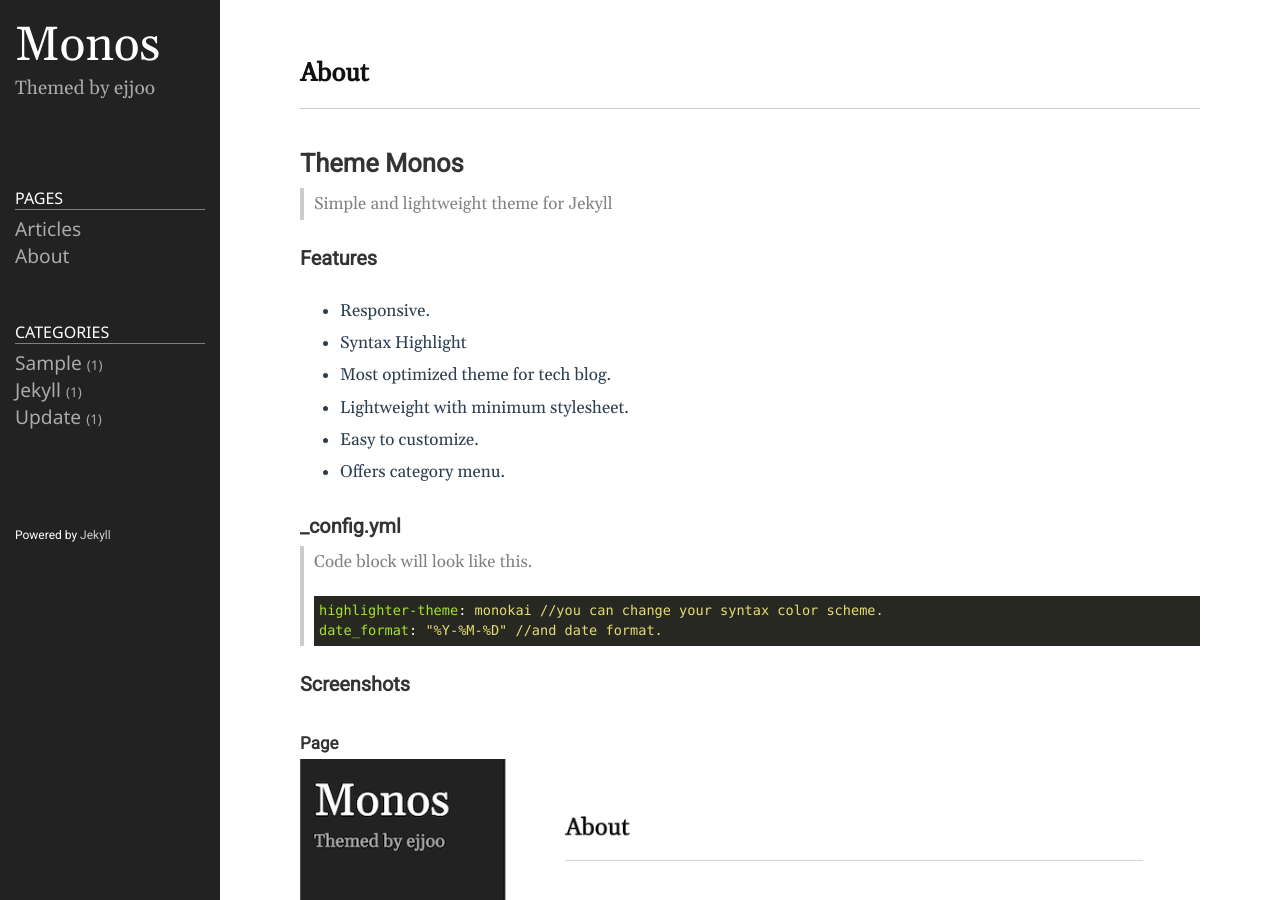
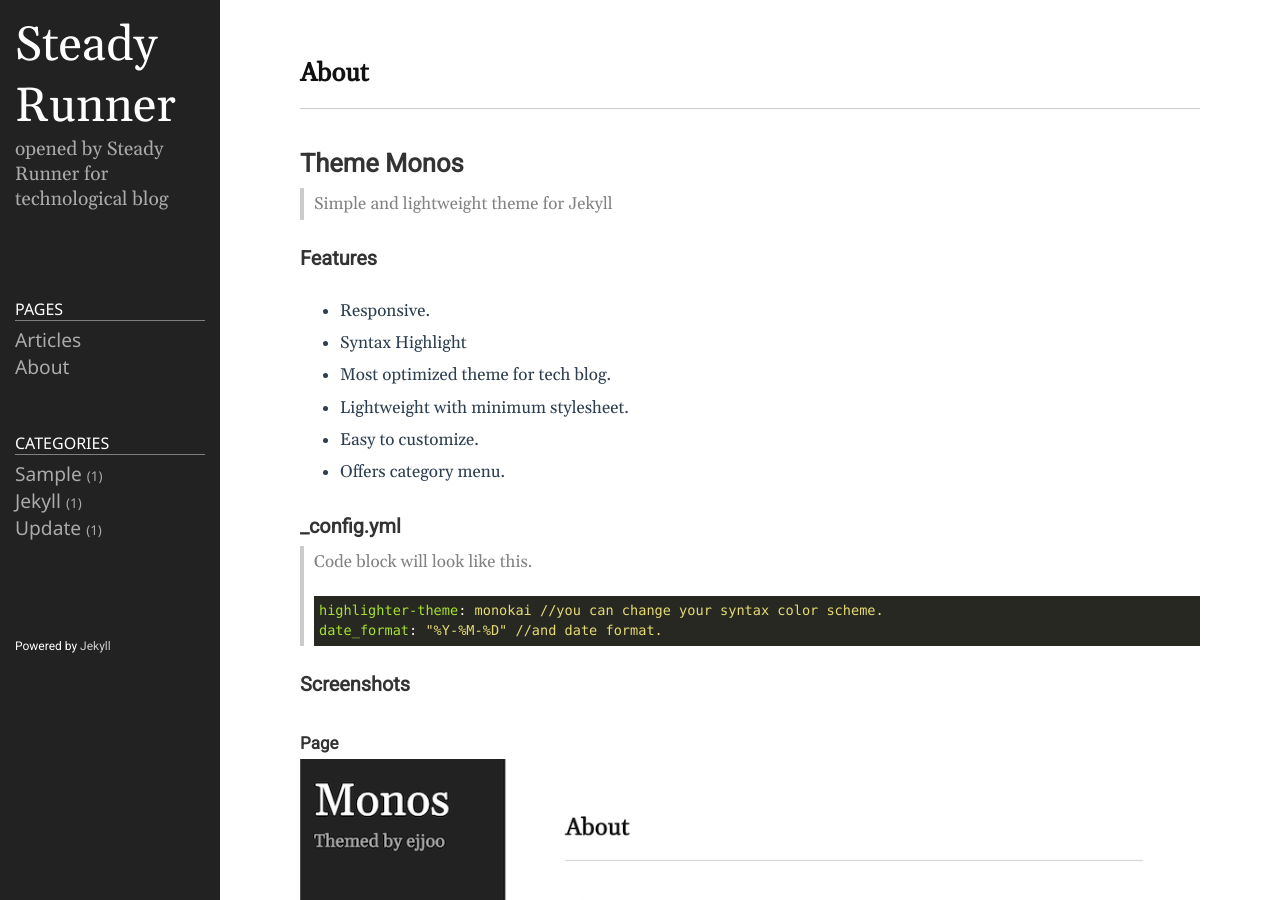
Before and after one commit to StdRunner/StdRunner.github.io, a Jekyll site: the page built from README.md, in a window 1280 px wide and 900 px high. Built offline with Jekyll 4.4.1, drawn with Linux system fonts in a browser that asks for light colours.

Commit message:
Update _config.yml

```diff
--- a/_config.yml
+++ b/_config.yml
@@ -18,13 +18,13 @@
 # You can create any custom variable you would like, and they will be accessible
 # in the templates via {{ site.myvariable }}.
 
-title: Monos
-email: ejjoo7994@gmail.com
+title: Steady Runner
+email: kjb119912@gmail.com
 description: >- # this means to ignore newlines until "baseurl:"
-  Themed by ejjoo
+  opened by Steady Runner for technological blog
 # baseurl: "/" # the subpath of your site, e.g. /blog
 # url: "http://ejjoo.github.io" # the base hostname & protocol for your site, e.g. http://example.com
-github_username: ejjoo
+github_username: StdRunner
 highlighter: rouge
 svg:
   optimize: true
```
